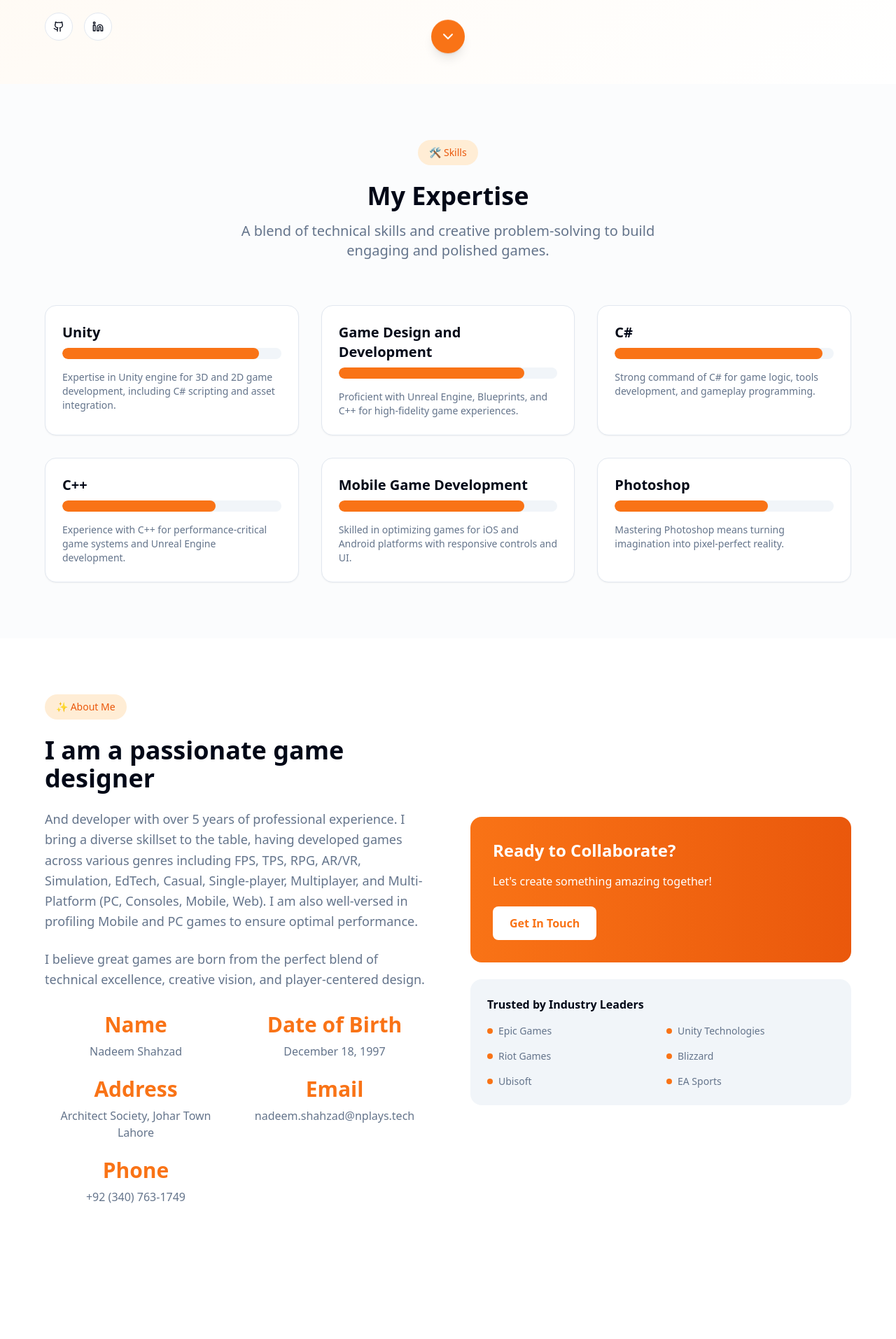
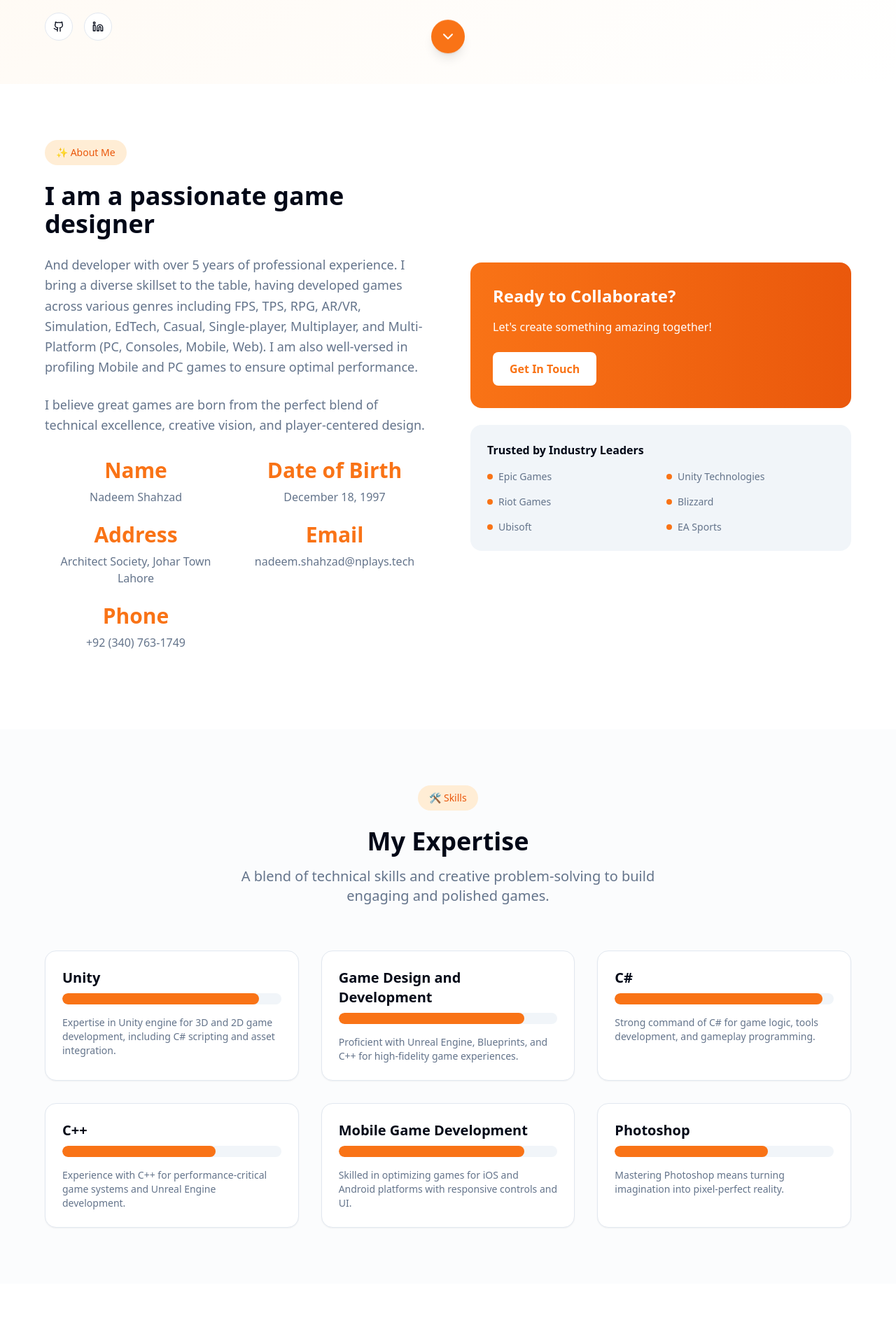
Before and after one commit to nadeem-shahzad/crafted-game-folio, a React (Vite) app: page / in a window 1280 px wide. Shown: the part 680-2593 px from the top of the page at 70% size. Built offline with nearby package versions, Linux system fonts and the light colour scheme.

Commit message:
Swap Skills and About sections
Reorder sections in the main page.

```diff
--- a/src/pages/Index.tsx
+++ b/src/pages/Index.tsx
@@ -21,11 +21,11 @@ const Index = () => {
       <section id="hero">
         <Hero />
       </section>
+      <section id="about">
+        <About />
+      </section>
       <section id="skills">
         <Skills />
-      </section>
-      <section id="about">
-        <About />
       </section>
       <section id="resume">
         <Resume />
```
